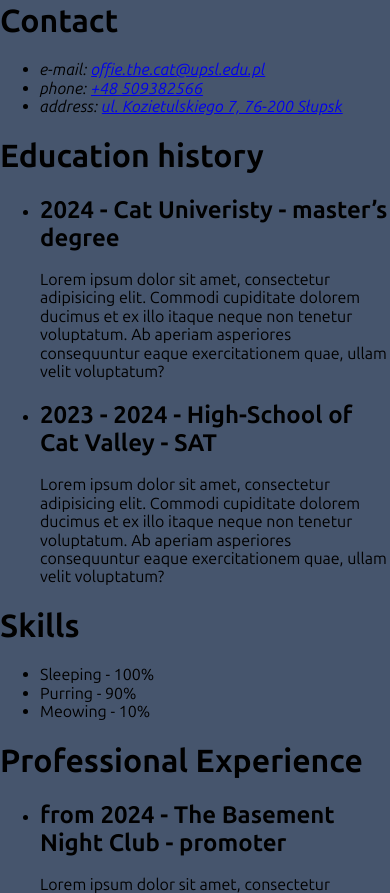
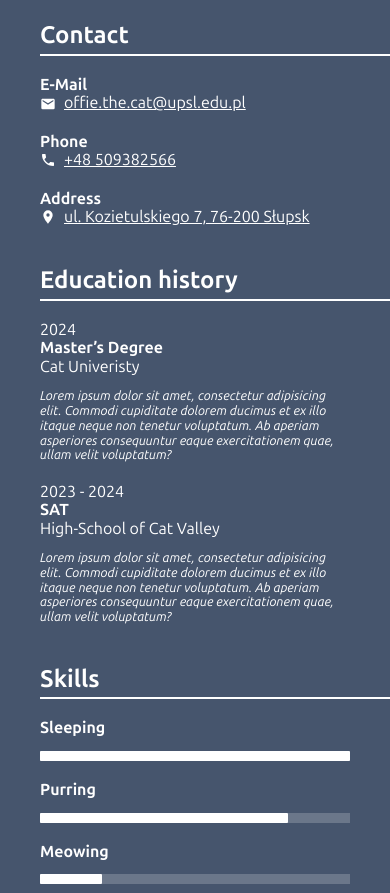
Before and after one commit to RedLajn/123, a website built with Vite: page index.html in a window 390 px wide. Shown: the part 372-1265 px from the top of the page. Built offline with nearby package versions, Linux system fonts and the light colour scheme.

Commit message:
Sample styles for mobile.

```diff
--- a/index.html
+++ b/index.html
@@ -52,27 +52,30 @@
       </header>
 
       <div class="first_column">
-        <section id="contact">
-          <header>
+        <section id="contact" class="contact">
+          <header class="contact__header">
             <h1>Contact</h1>
           </header>
 
-          <address>
-            <ul>
-              <li>
-                e-mail:
-                <a href="mailto:jakub.bilski@upsl.edu.pl" title="Send an e-mail">
+          <address class="contact__address">
+            <ul class="contact__address-list">
+              <li class="contact__address-list-item">
+                <h2>e-mail</h2>
+                <a
+                  href="mailto:jakub.bilski@upsl.edu.pl"
+                  title="Send an e-mail"
+                >
                   offie.the.cat@upsl.edu.pl
                 </a>
               </li>
-              <li>
-                phone:
+              <li class="contact__address-list-item">
+                <h2>phone</h2>
                 <a href="tel:+48509382566" title="Make a call">
                   +48 509382566
                 </a>
               </li>
-              <li>
-                address:
+              <li class="contact__address-list-item">
+                <h2>address</h2>
                 <a href="https://maps.app.goo.gl/17sEk6azirLbVDdPA" title="Show location using Google Maps" target="_blank">
                   ul. Kozietulskiego 7, 76-200 Słupsk
                 </a>
@@ -81,54 +84,71 @@
           </address>
         </section>
 
-        <section id="education">
-          <header>
+        <section id="education" class="education">
+          <header class="education__header">
             <h1>Education history</h1>
           </header>
 
-          <ul>
-            <li>
-              <h2>2024 - Cat Univeristy - master’s degree</h2>
-              <p>
+          <ul class="education__list">
+            <li class="education__list-item">
+              <h2 class="education__list-item-title">
+                <span class="education__list-item-title-year">2024</span>
+                <span class="education__list-item-title-location">Cat Univeristy</span>
+                <span class="education__list-item-title-degree">master’s degree</span>
+              </h2>
+              <p class="education__list-item-description">
                 Lorem ipsum dolor sit amet, consectetur adipisicing elit. Commodi cupiditate dolorem ducimus et ex illo itaque neque non tenetur voluptatum. Ab aperiam asperiores consequuntur eaque exercitationem quae, ullam velit voluptatum?
               </p>
             </li>
-            <li>
-              <h2>2023 - 2024 - High-School of Cat Valley - SAT</h2>
-              <p>
+            <li class="education__list-item">
+              <h2 class="education__list-item-title">
+                <span class="education__list-item-title-year">2023 - 2024</span>
+                <span class="education__list-item-title-location">High-School of Cat Valley</span>
+                <span class="education__list-item-title-degree">SAT</span>
+              </h2>
+              <p class="education__list-item-description">
                 Lorem ipsum dolor sit amet, consectetur adipisicing elit. Commodi cupiditate dolorem ducimus et ex illo itaque neque non tenetur voluptatum. Ab aperiam asperiores consequuntur eaque exercitationem quae, ullam velit voluptatum?
               </p>
             </li>
           </ul>
         </section>
 
-        <section id="skills">
-          <header>
+        <section id="skills" class="skills">
+          <header class="skills__header">
             <h1>Skills</h1>
 
-            <ul>
-              <li>Sleeping - 100%</li>
-              <li>Purring - 90%</li>
-              <li>Meowing - 10%</li>
+            <ul class="skills__list">
+              <li class="skills__list-item">
+                <h2>Sleeping</h2>
+                <span style="width: 100%">100%</span>
+              </li>
+              <li class="skills__list-item">
+                <h2>Purring</h2>
+                <span style="width: 80%">80%</span>
+              </li>
+              <li class="skills__list-item">
+                <h2>Meowing</h2>
+                <span style="width: 20%">20%</span>
+              </li>
             </ul>
           </header>
         </section>
       </div>
 
       <div class="second_column">
-        <section id="jobs">
-          <header>
+        <section id="jobs" class="jobs">
+          <header class="jobs__header">
             <h1>Professional Experience</h1>
           </header>
 
-          <ul>
-            <li>
+          <ul class="jobs__list">
+            <li class="jobs__list-item">
               <h2>from 2024 - The Basement Night Club - promoter</h2>
               <p>
                 Lorem ipsum dolor sit amet, consectetur adipisicing elit. Commodi cupiditate dolorem ducimus et ex illo itaque neque non tenetur voluptatum. Ab aperiam asperiores consequuntur eaque exercitationem quae, ullam velit voluptatum?
               </p>
             </li>
-            <li>
+            <li class="jobs__list-item">
               <h2>from 2023 to 2024 - The Basement Night Club - intern</h2>
               <p>
                 Lorem ipsum dolor sit amet, consectetur adipisicing elit. Commodi cupiditate dolorem ducimus et ex illo itaque neque non tenetur voluptatum. Ab aperiam asperiores consequuntur eaque exercitationem quae, ullam velit voluptatum?
--- a/src/js/main.js
+++ b/src/js/main.js
@@ -1,18 +1,21 @@
 const TOGGLE_MENU_EL_ID = 'js-toggle-menu';
-const ACTIVE_CLASS_NAME = 'menu__nav-list--active';
+const ACTIVE_LIST_CLASS_NAME = 'menu__nav-list--active';
+const ACTIVE_TOGGLE_CLASS_NAME = 'menu__nav-button--active';
 const MENU_EL_ID = 'js-menu';
 const BREAKPOINT_QUERY = '(min-width: 1024px)';
 
 const toggleMenuEl = document.getElementById(TOGGLE_MENU_EL_ID);
 toggleMenuEl?.addEventListener('click', () => {
     const menuEl = document.getElementById(MENU_EL_ID);
-    menuEl?.classList.toggle(ACTIVE_CLASS_NAME);
+    menuEl?.classList.toggle(ACTIVE_LIST_CLASS_NAME);
+    toggleMenuEl.classList.toggle(ACTIVE_TOGGLE_CLASS_NAME);
 });
 
 const mediaQuery = window.matchMedia(BREAKPOINT_QUERY);
 mediaQuery.addEventListener('change', () => {
     if (mediaQuery.matches) {
         const menuEl = document.getElementById(MENU_EL_ID);
-        menuEl?.classList.remove(ACTIVE_CLASS_NAME);
+        menuEl?.classList.remove(ACTIVE_LIST_CLASS_NAME);
+        toggleMenuEl?.classList.remove(ACTIVE_TOGGLE_CLASS_NAME);
     }
 });
--- a/src/scss/main.scss
+++ b/src/scss/main.scss
@@ -3,3 +3,7 @@
 @import "modules/base";
 @import "modules/menu";
 @import "modules/profile";
+@import "modules/contact";
+@import "modules/education";
+@import "modules/skills";
+@import "modules/jobs";
--- /dev/null
+++ b/src/scss/modules/contact.scss
@@ -0,0 +1,57 @@
+@use 'variables' as *;
+
+.contact {
+  @extend %blockType1;
+
+  &__header {
+    @extend %headerType1;
+  }
+
+  &__address {
+    font-style: normal;
+
+    &-list {
+      margin: 0 40px 0 0;
+      padding: 0;
+      list-style: none;
+
+      &-item {
+        margin: 20px 0;
+
+        h2 {
+          margin: 0;
+          padding: 0;
+          font-size: 1rem;
+          text-transform: capitalize;
+        }
+
+        a {
+          display: flex;
+          flex-direction: row;
+          justify-content: flex-start;
+          align-items: center;
+          color: $primaryColor;
+
+          &:before {
+            content: '';
+            display: block;
+            background-color: $primaryColor;
+            width: 1em;
+            height: 1em;
+            margin-right: 0.5em;
+          }
+        }
+
+        &:nth-child(1) a:before {
+          mask-image: url("/img/icons/email.svg");
+        }
+        &:nth-child(2) a:before {
+          mask-image: url("/img/icons/phone.svg");
+        }
+        &:nth-child(3) a:before {
+          mask-image: url("/img/icons/map-marker.svg");
+        }
+      }
+    }
+  }
+}
--- /dev/null
+++ b/src/scss/modules/education.scss
@@ -0,0 +1,45 @@
+@use 'variables' as *;
+
+.education {
+  @extend %blockType1;
+
+  &__header {
+    @extend %headerType1;
+  }
+
+  &__list {
+    margin: 0 40px 0 0;
+    padding: 0;
+    list-style: none;
+
+    &-item {
+      margin: 20px 0;
+
+      &-title {
+        display: flex;
+        flex-direction: column;
+        font-size: 1rem;
+
+        &-year {
+          order: 1;
+          font-weight: normal;
+        }
+
+        &-location {
+          order: 3;
+          font-weight: normal;
+        }
+
+        &-degree {
+          order: 2;
+          text-transform: capitalize;
+        }
+      }
+
+      &-description {
+        font-style: italic;
+        font-size: 0.8rem;
+      }
+    }
+  }
+}
--- /dev/null
+++ b/src/scss/modules/jobs.scss
@@ -0,0 +1,35 @@
+@use 'variables' as *;
+
+.jobs {
+  @extend %blockType1;
+
+  &__header {
+    @extend %headerType1;
+  }
+
+  &__list {
+    margin: 0 40px 0 5px;
+    padding: 0 0 0 16px;
+    list-style: none;
+    border-left: 2px solid $primaryColor;
+
+    &-item {
+      margin: 20px 0;
+
+      &:before {
+        content: '';
+        display: block;
+        height: 10px;
+        width: 10px;
+        background-color: $primaryColor;
+        position: absolute;
+        margin-left: -22px;
+        mask-image: url("/img/icons/circle.svg");
+      }
+
+      h2 {
+        font-size: 1rem;
+      }
+    }
+  }
+}
--- a/src/scss/modules/menu.scss
+++ b/src/scss/modules/menu.scss
@@ -52,6 +52,12 @@
         width: 28px;
         height: 28px;
         display: block;
+      }
+
+      &--active {
+        &:after {
+          background-image: url("/img/icons/close.svg");
+        }
       }
 
       @media (min-width: $breakpoint) {
--- /dev/null
+++ b/src/scss/modules/skills.scss
@@ -0,0 +1,45 @@
+@use 'variables' as *;
+
+.skills {
+  @extend %blockType1;
+
+  &__header {
+    @extend %headerType1;
+  }
+
+  &__list {
+    margin: 0 40px 0 0;
+    padding: 0;
+    list-style: none;
+
+    &-item {
+      position: relative;
+      margin: 20px 0;
+
+      h2 {
+        font-size: 1rem;
+      }
+
+      span {
+        display: block;
+        height: 10px;
+        border-radius: 1px;
+        text-indent: -9999px;
+        overflow: hidden;
+        background-color: $primaryColor;
+      }
+
+      &:before {
+        position: absolute;
+        bottom: 0;
+        content: '';
+        display: block;
+        width: 100%;
+        height: 10px;
+        background-color: $primaryColor;
+        z-index: -1;
+        opacity: 0.2;
+      }
+    }
+  }
+}
--- a/src/scss/modules/variables.scss
+++ b/src/scss/modules/variables.scss
@@ -4,3 +4,18 @@ $breakpoint: 1024px;
 $primaryColor: #fff;
 $secondaryColor: #46556d;
 $ternaryColor: #000;
+
+%headerType1 {
+  h1 {
+    margin: 0 0 20px 0;
+    padding: 0 40px 5px 0;
+    font-size: 1.5rem;
+    border-bottom: 2px solid $primaryColor;
+  }
+}
+
+%blockType1 {
+  margin: 40px 0 0 40px;
+  padding: 0;
+  color: $primaryColor;
+}
```
Also changed, not shown: public/img/icons/circle.svg (added), public/img/icons/close.svg (added), public/img/icons/email.svg (added), public/img/icons/map-marker.svg (added), public/img/icons/phone.svg (added).
